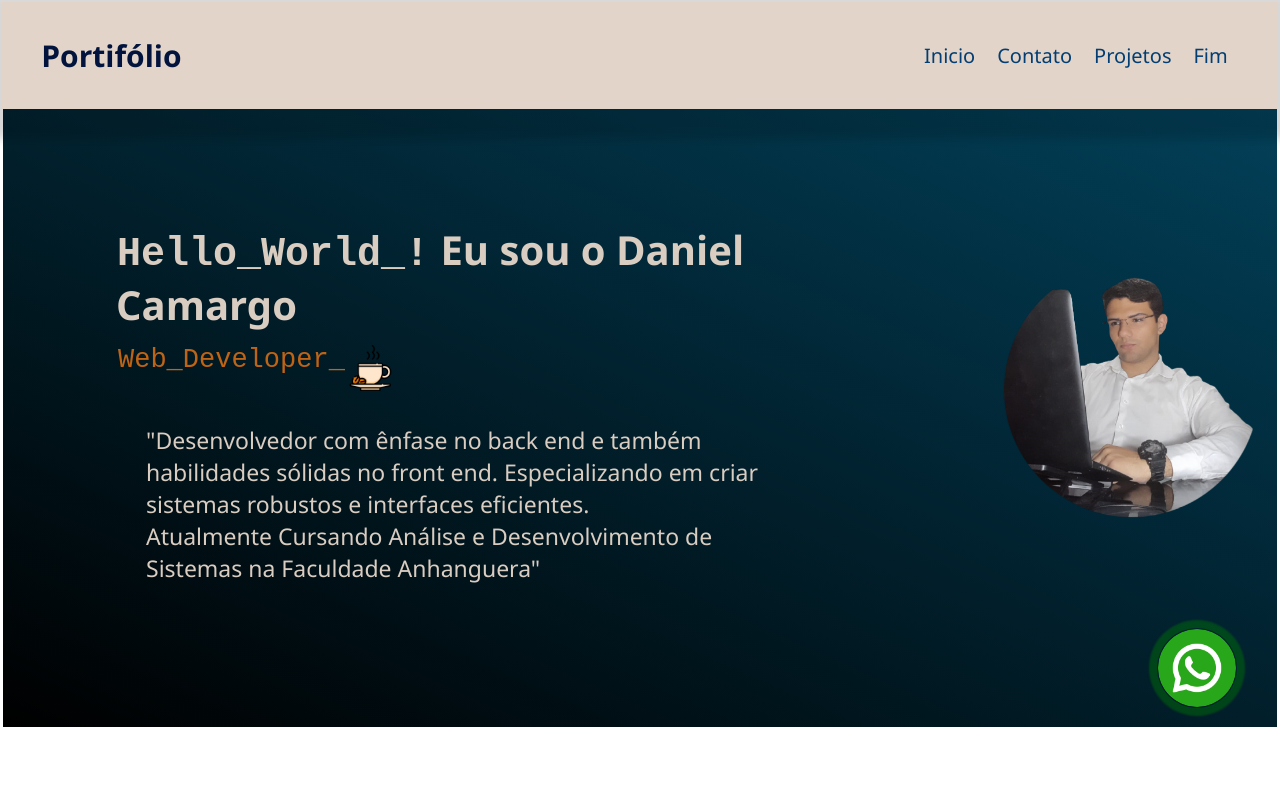
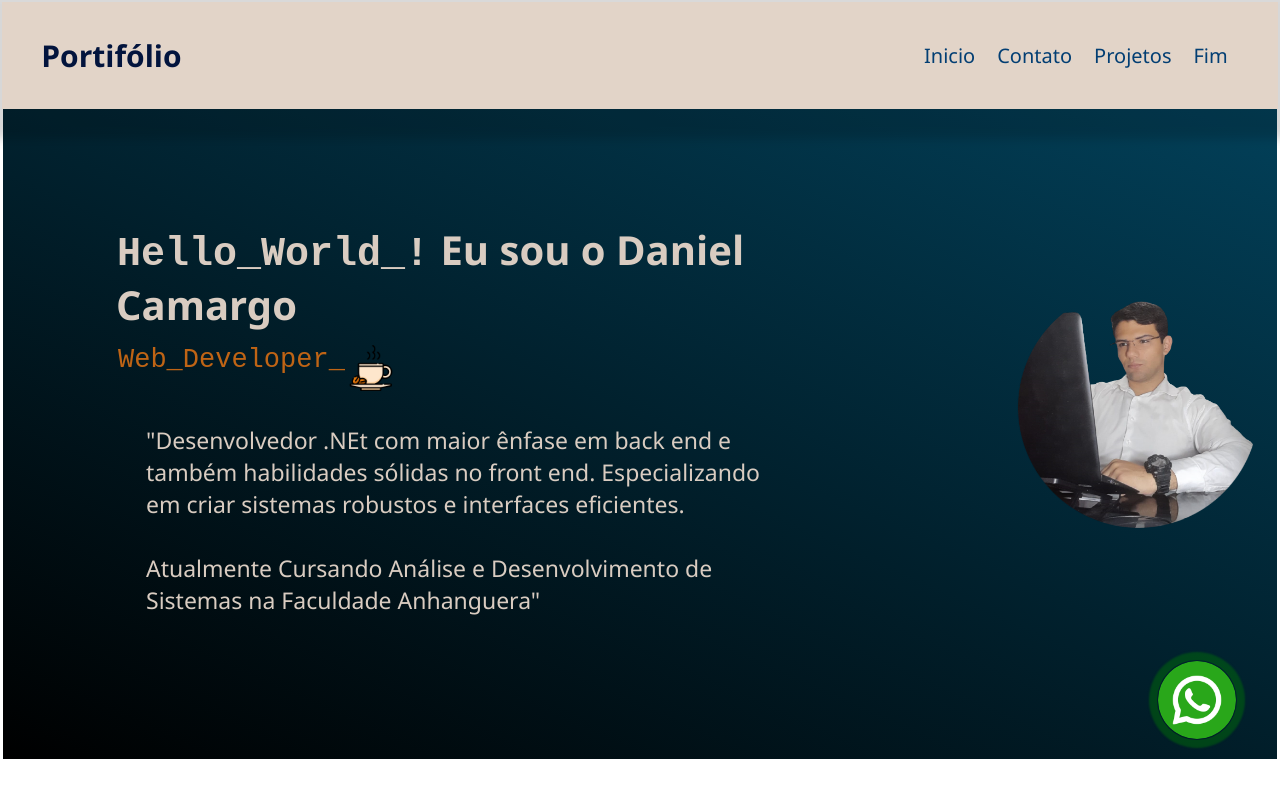
Before and after one commit to DanielCamargo1/Portif-lio, a plain HTML site: page index.html in a window 1280 px wide. Shown: the top 794 px of the page. Drawn offline with nearby package versions, Linux system fonts and the light colour scheme.

Commit message:
formatacaoTexto

```diff
--- a/index.html
+++ b/index.html
@@ -33,7 +33,7 @@
                             <span id="frontdev" ><code id="web">Web_Developer_</code></span >
                             <img class="coffe-icon" src="imagens/xicara-de-cafe.png" alt="coffe icon">
                         </div>
-                        <p  class="texto-apresentacao">"Desenvolvedor com ênfase no back end e também habilidades sólidas no front end. Especializando em criar sistemas robustos e interfaces eficientes. <br> Atualmente Cursando Análise e Desenvolvimento de Sistemas na Faculdade Anhanguera"</p>
+                        <p  class="texto-apresentacao">"Desenvolvedor .NEt com maior ênfase em back end e também habilidades sólidas no front end. Especializando em criar sistemas robustos e interfaces eficientes. <br> <br>  Atualmente Cursando Análise e Desenvolvimento de Sistemas na Faculdade Anhanguera"</p>
                     </div>
             </div>
             <div id="init" class="ImagemDesenvolvedor">
```
